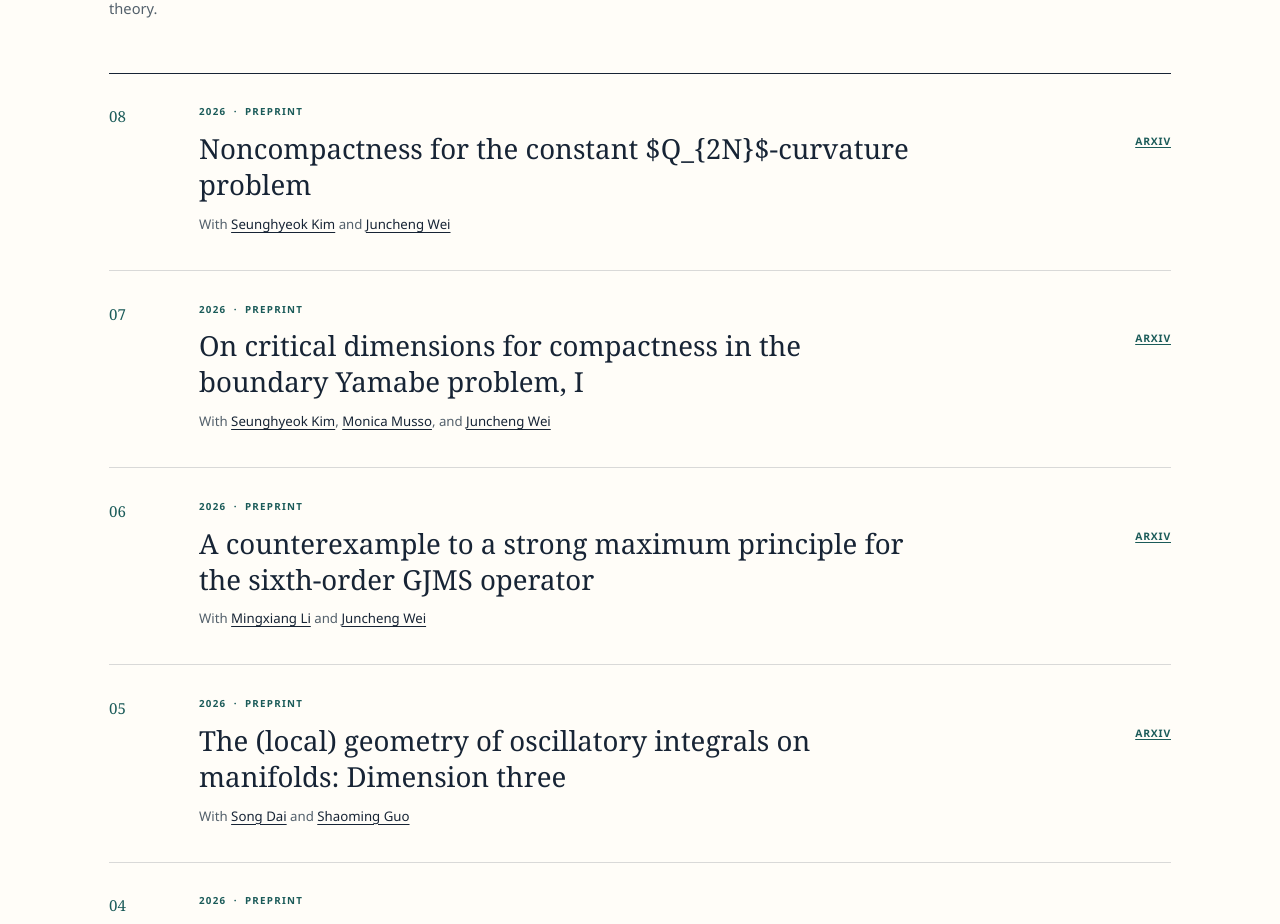
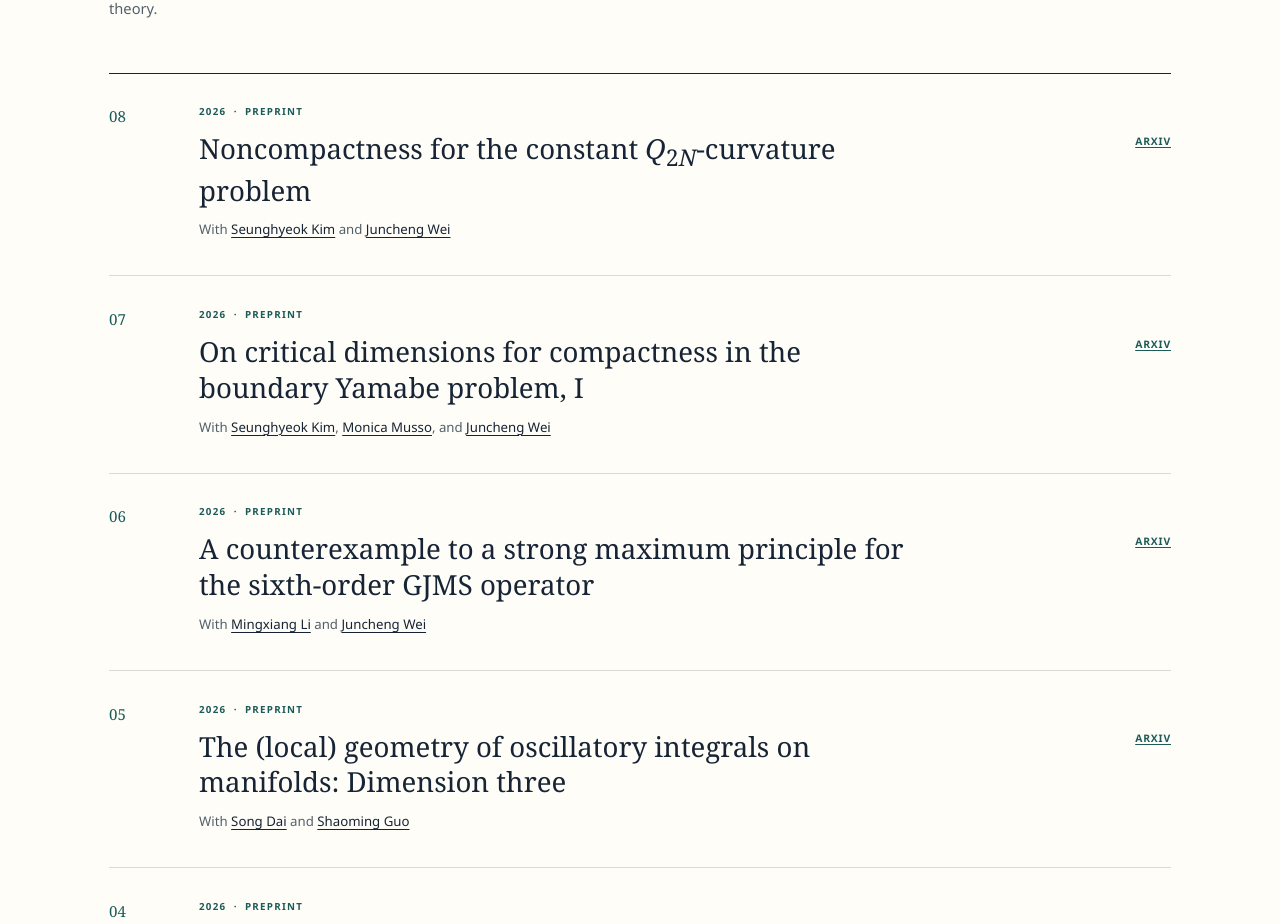
Before and after one commit to liuwei-gong/liuwei-gong.github.io, a Next.js app: page / in a window 1280 px wide. Shown: the part 1131-2055 px from the top of the page. Built offline with nearby package versions, Linux system fonts and the light colour scheme.

Commit message:
latex compile

```diff
--- a/app/page.tsx
+++ b/app/page.tsx
@@ -15,6 +15,7 @@ type Publication = {
   year: string;
   kind: string;
   title: string;
+  displayTitle?: ReactNode;
   authors: Person[];
   citation?: string;
   links: ExternalLink[];
@@ -25,8 +26,12 @@ const publications: Publication[] = [
     number: "08",
     year: "2026",
     kind: "Preprint",
-    title:
-      "Noncompactness for the constant $Q_{2N}$-curvature problem",
+    title: "Noncompactness for the constant Q2N-curvature problem",
+    displayTitle: (
+    <>
+    Noncompactness for the constant <i>Q</i><sub>2<i>N</i></sub>-curvature problem
+    </>
+    ),
     authors: [
       { name: "Seunghyeok Kim", href: "https://sites.google.com/site/shkim0401/" },
       { name: "Juncheng Wei", href: "https://personal.math.ubc.ca/~jcwei/" },
@@ -354,7 +359,7 @@ export default function Home() {
                       <span>{publication.year}</span>
                       <span>{publication.kind}</span>
                     </div>
-                    <h3>{publication.title}</h3>
+                    <h3>{publication.displayTitle ?? publication.title}</h3>
                     <p className="publication__authors">
                       With <Collaborators people={publication.authors} />
                     </p>
```
